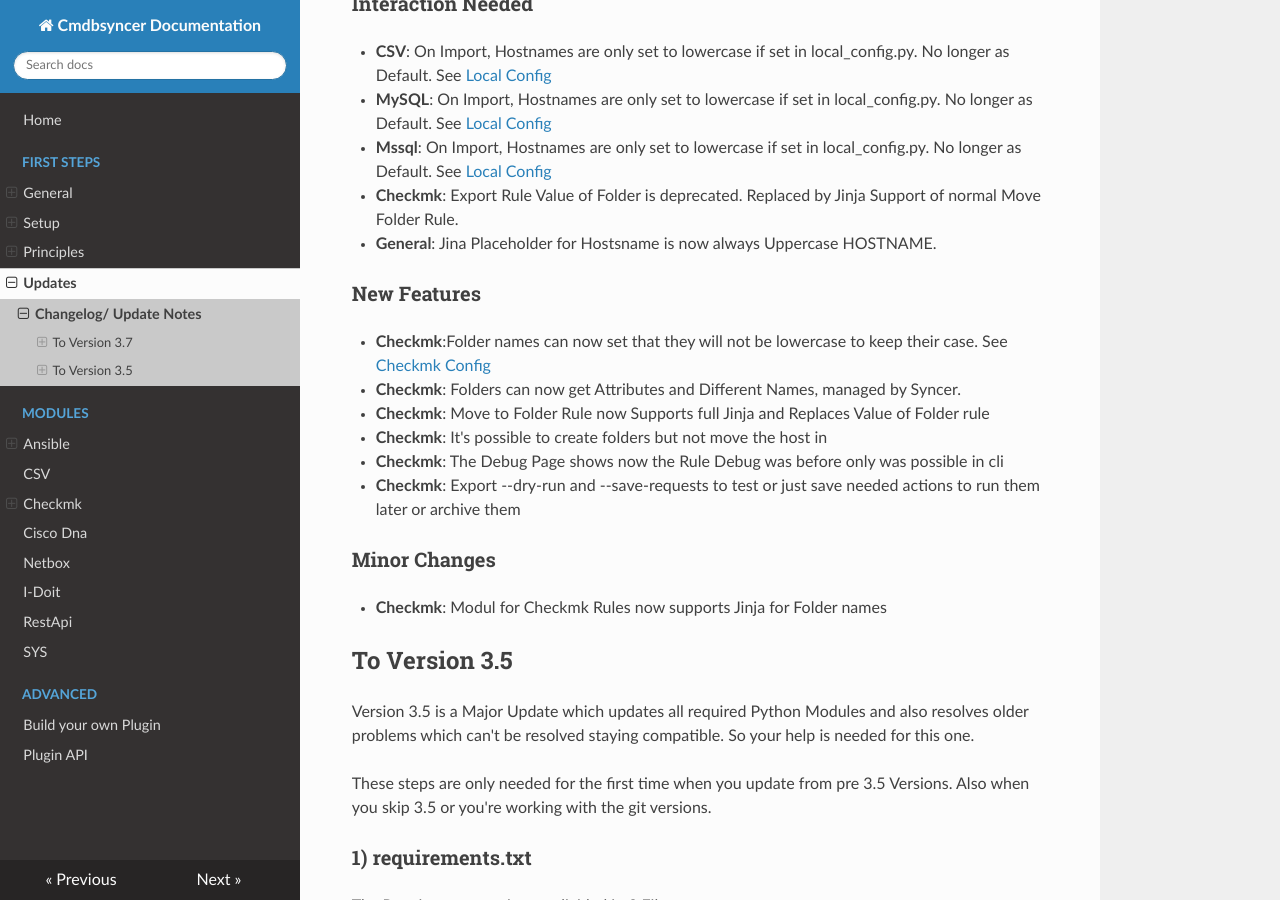
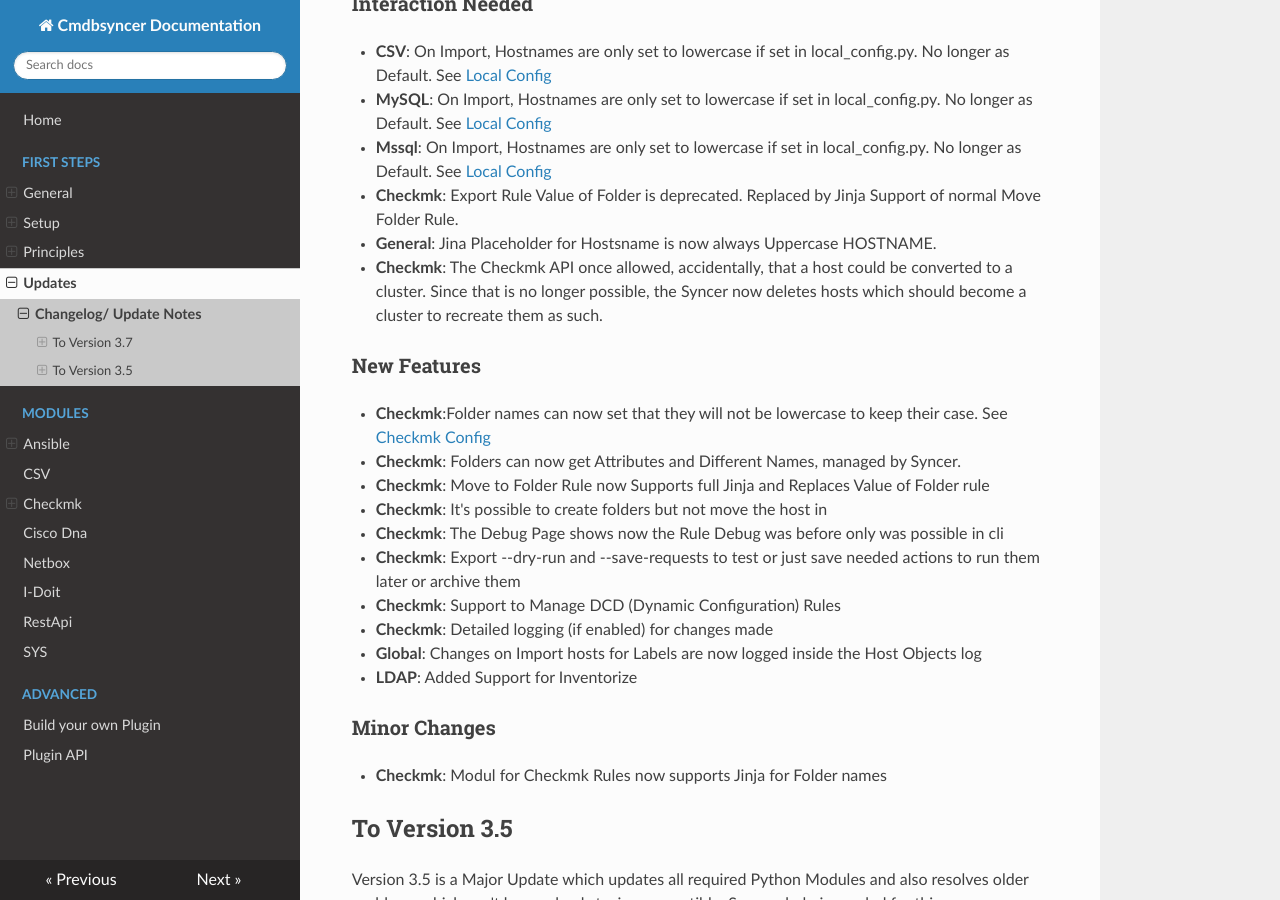
Before and after one commit to kuhn-ruess/cmdbsyncer-docs, an MkDocs documentation site: the page built from docs/updates/changelog.md, in a window 1280 px wide and 900 px high, scrolled down 396 px. Built offline with MkDocs 1.6.1, drawn with Linux system fonts in a browser that asks for light colours; nearby versions of some CDN libraries.

Commit message:
Docu Update

```diff
--- a/docs/updates/changelog.md
+++ b/docs/updates/changelog.md
@@ -14,6 +14,7 @@
 - **Mssql**: On Import, Hostnames are only set to lowercase if set in local_config.py. No longer as Default. See [Local Config](/basics/lcl_config)
 - **Checkmk**: Export Rule Value of Folder is deprecated. Replaced by Jinja Support of normal Move Folder Rule.
 - **General**: Jina Placeholder for Hostsname is now always Uppercase HOSTNAME.
+- **Checkmk**: The Checkmk API once allowed, accidentally, that a host could be converted to a cluster. Since that is no longer possible, the Syncer now deletes hosts which should become a cluster to recreate them as such.
 
 ### New Features
 - **Checkmk**:Folder names can now set that they will not be lowercase to keep their case. See [Checkmk Config](/checkmk/config_vars/)
@@ -22,6 +23,10 @@
 - **Checkmk**: It's possible to create folders but not move the host in
 - **Checkmk**: The Debug Page shows now the Rule Debug was before only was possible in cli
 - **Checkmk**: Export --dry-run and --save-requests to test or just save needed actions to run them later or archive them
+- **Checkmk**: Support to Manage DCD (Dynamic Configuration) Rules
+- **Checkmk**: Detailed logging (if enabled) for changes made
+- **Global**: Changes on Import hosts for Labels are now logged inside the Host Objects log
+- **LDAP**: Added Support for Inventorize
 
 
 ### Minor Changes
```
